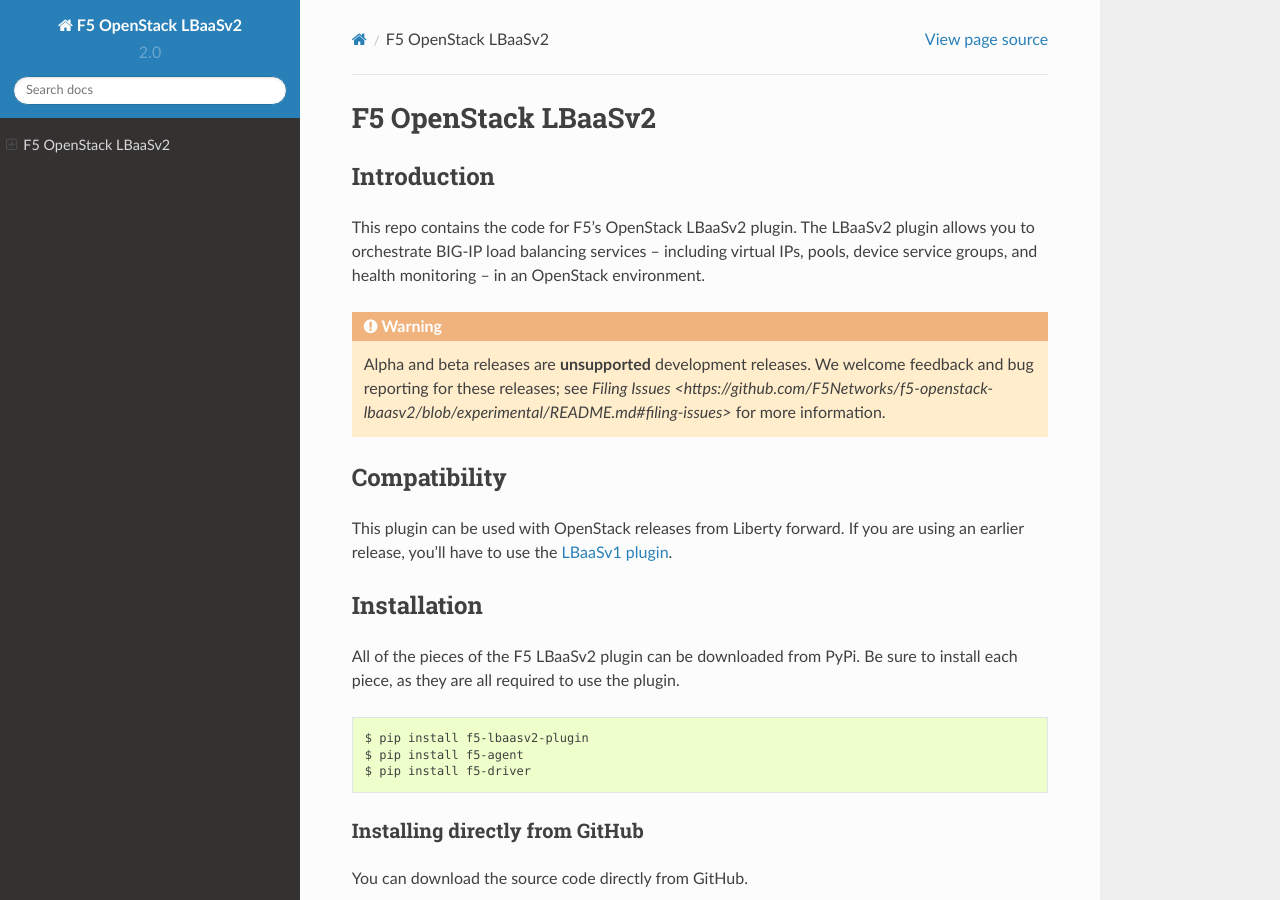
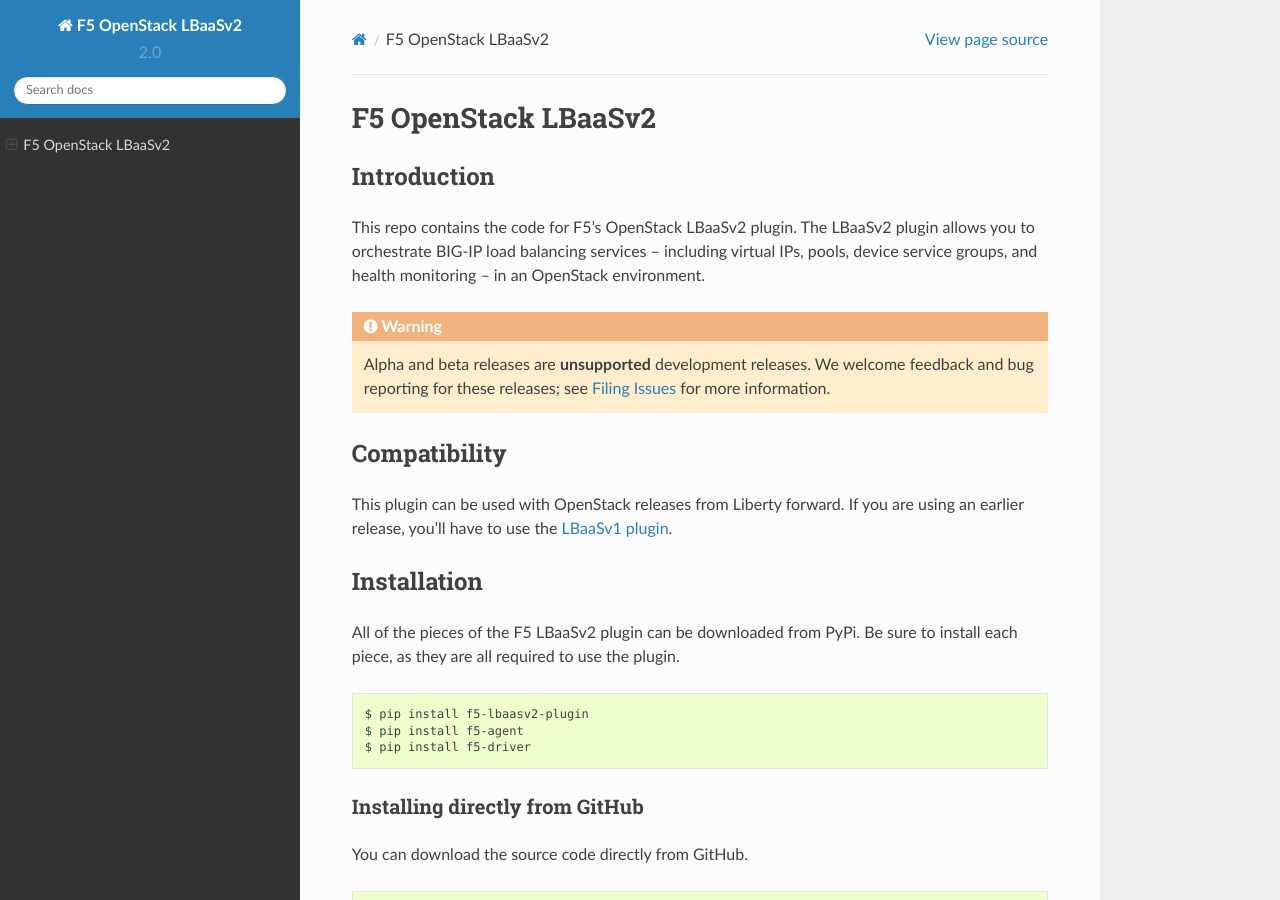
Before and after one commit to jputrino/f5-openstack-lbaasv2, a Sphinx documentation site: the page built from docs/index.rst, in a window 1280 px wide and 900 px high. Built offline with Sphinx 7.4.7 and the Read the Docs theme 2.0.0, drawn with Linux system fonts in a browser that asks for light colours; some of the changed lines change nothing that is shown.

Commit message:
fixed filing issues link; added docs build badge to README

```diff
--- a/README.rst
+++ b/README.rst
@@ -19,6 +19,8 @@
 
 f5-openstack-lbaasv2
 ====================
+|Docs Build Status|
+
 
 Introduction
 ------------
@@ -30,7 +32,7 @@
 .. warning::
 
     Alpha and beta releases are **unsupported** development releases. We
-    welcome feedback and bug reporting for these releases; see `Filing Issues <https://github.com/F5Networks/f5-openstack-lbaasv2/blob/experimental/README.md#filing-issues>`
+    welcome feedback and bug reporting for these releases; see `Filing Issues <https://github.com/F5Networks/f5-openstack-lbaasv2/blob/experimental/README.md#filing-issues>`_
     for more information.
 
 Compatibility
@@ -263,3 +265,8 @@
 Agreement <http://f5-openstack-docs.rtfd.org/en/latest/cla_landing.html>`_
 to Openstack_CLA@f5.com prior to their code submission being included
 in this project.
+
+
+.. |Docs Build Status| image:: https://readthedocs.org/projects/f5-openstack-lbaasv2/badge/?version=latest
+:target: http://f5-openstack-lbaasv2.readthedocs.org/en/latest/?badge=latest
+:alt: Documentation Status
--- a/docs/index.rst
+++ b/docs/index.rst
@@ -7,7 +7,7 @@
 ====================
 
 .. include:: ../README.rst
-    :start-line: 22
+    :start-line: 24
     :end-line: 156
 
 Contents:
```
